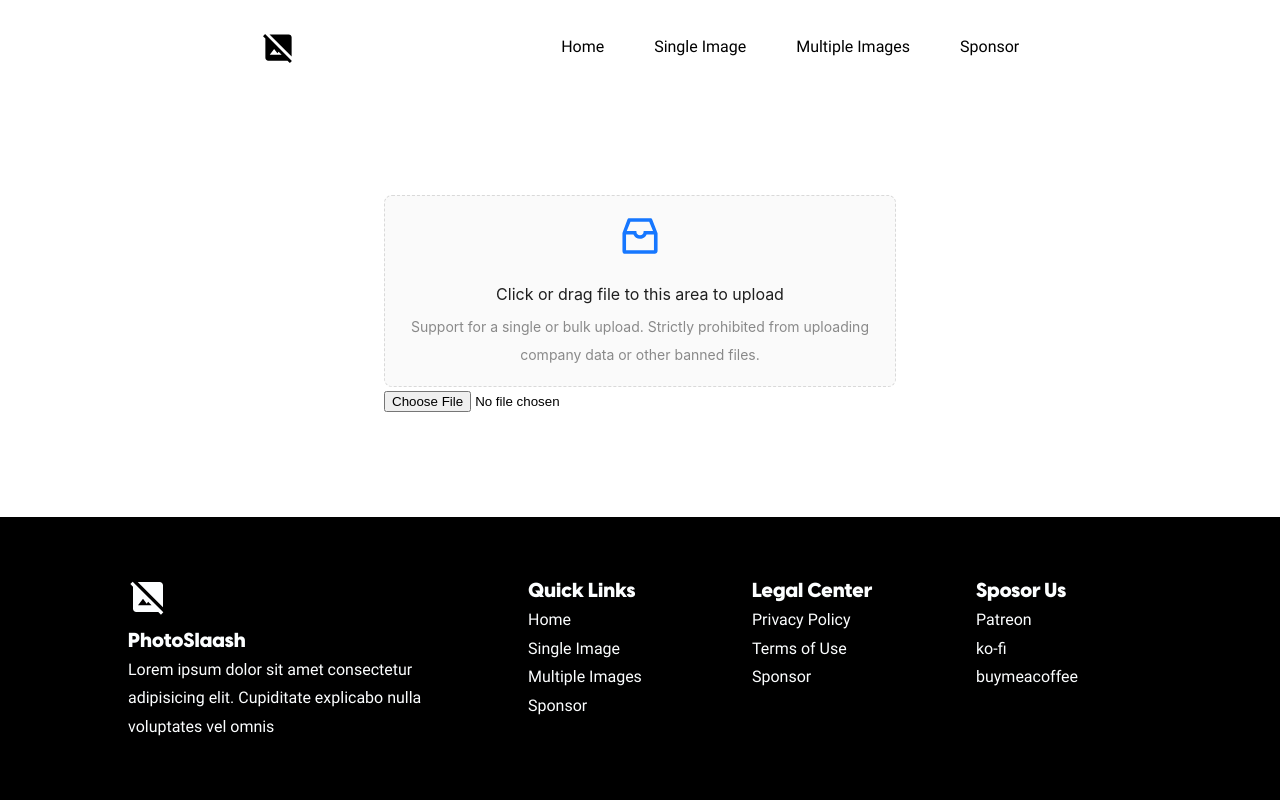
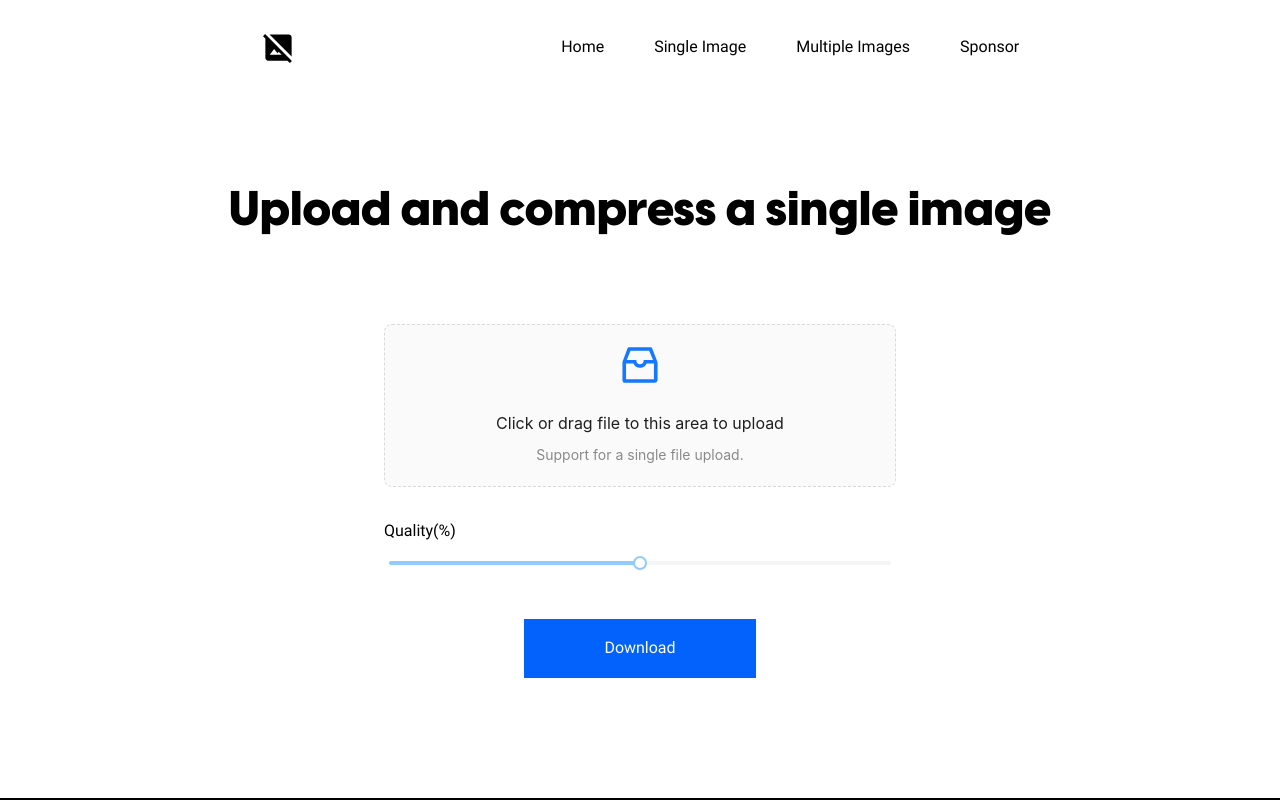
Before and after one commit to abrusu-collins/photoslaash, a Next.js app: page /single in a window 1280 px wide. Shown: the top 800 px of the page. Built offline with nearby package versions, Linux system fonts and the light colour scheme.

Commit message:
beautifully beautiful

```diff
--- a/src/pages/single.js
+++ b/src/pages/single.js
@@ -1,27 +1,37 @@
-import React from "react";
+import React, { useState } from "react";
 import Compressor from "compressorjs";
+import { Slider, Switch } from "antd";
 import { InboxOutlined } from "@ant-design/icons";
 import { message, Upload } from "antd";
 const { Dragger } = Upload;
+
+function Single() {
+  const [currentFile, setCurrentFile] = useState("");
+  const [quality, setQuality] = useState(0.5);
+  const [disabled, setDisabled] = useState(false);
+
   const props = {
     name: "file",
-  multiple: true,
-  // action: "https://photoslaash.vercel.app/",
+    multiple: false,
+    action: "http://localhost:3000/",
+    beforeUpload: () => false,
     onChange(info) {
-    const { status } = info.file;
-    if (status !== "uploading") {
-      console.log(info.file, info.fileList);
-    }
-    if (status === "done") {
       message.success(`${info.file.name} file uploaded successfully.`);
-      const currentFile = info.file;
+      setCurrentFile(info.file);
       console.log(currentFile);
+    },
+    onDrop(e) {
+      console.log("Dropped files", e.dataTransfer.files);
+    },
+  };
+  const onChange = (e) => {
+    setQuality(e / 100);
+  };
+  const download = (e) => {
+    e.preventDefault();
+    new Compressor(currentFile, {
+      quality: quality,
 
-      new Compressor(currentFile, {
-        quality: 0.6,
-
-        // The compression process is asynchronous,
-        // which means you have to access the `result` in the `success` hook function.
       success(result) {
         if (window.navigator && window.navigator.msSaveOrOpenBlob) {
           return window.navigator.msSaveOrOpenBlob(result);
@@ -29,31 +39,22 @@ const props = {
           const data = window.URL.createObjectURL(result);
           const link = document.createElement("a");
           link.href = data;
-            link.download = `${info.file.name}`;
+          link.download = `${currentFile.name}`;
           document.body.appendChild(link);
           link.click();
         }
 
-          console.log("Upload success");
-          //   });
+        alert(`${result.size / 1000 / 1000} MB`);
       },
       error(err) {
         console.log(err.message);
       },
     });
-
-      // });
-    } else if (status === "error") {
-      message.error(`${info.file.name} file upload failed.`);
-    }
-  },
-  onDrop(e) {
-    console.log("Dropped files", e.dataTransfer.files);
-  },
   };
-function single() {
   return (
     <div className="single">
+      <p className="title">Upload and compress a single image</p>
+      <div className="dragger">
         <Dragger {...props}>
           <p className="ant-upload-drag-icon">
             <InboxOutlined />
@@ -61,55 +62,18 @@ function single() {
           <p className="ant-upload-text">
             Click or drag file to this area to upload
           </p>
-        <p className="ant-upload-hint">
-          Support for a single or bulk upload. Strictly prohibited from
-          uploading company data or other banned files.
-        </p>
+          <p className="ant-upload-hint">Support for a single file upload.</p>
         </Dragger>
-      <input
-        type="file"
-        id="file"
-        accept="image/*"
-        onChange={(e) => {
-          const currentFile = e.target.files[0];
-          new Compressor(currentFile, {
-            quality: 0.6,
-
-            // The compression process is asynchronous,
-            // which means you have to access the `result` in the `success` hook function.
-            success(result) {
-              if (window.navigator && window.navigator.msSaveOrOpenBlob) {
-                return window.navigator.msSaveOrOpenBlob(result);
-              } else {
-                const data = window.URL.createObjectURL(result);
-                const link = document.createElement("a");
-                link.href = data;
-                link.download = `${"image"}`;
-                document.body.appendChild(link);
-                link.click();
-              }
-
-              console.log("Upload success");
-              //   });
-            },
-            error(err) {
-              console.log(err.message);
-            },
-          });
-        }}
-      ></input>
+      </div>
+      <div className="slider">
+        <p> Quality(%)</p>
+        <Slider defaultValue={50} disabled={disabled} onChange={onChange} />
+      </div>
+      <a href="" onClick={download}>
+        Download
+      </a>
     </div>
   );
 }
 
-export default single;
-
-// import * as React from "react";
-// import { value, FileUploader } from "baseui/file-uploader";
-
-// export default () => {
-//   const [errorMessage, setErrorMessage] = React.useState(
-//     ""
-//   );
-//   return <FileUploader errorMessage={errorMessage} />;
-// }
+export default Single;
--- a/src/sass/single_page/_single.scss
+++ b/src/sass/single_page/_single.scss
@@ -1,4 +1,24 @@
-.single{
+.single {
+  text-align: center;
+  margin-bottom: 100px;
+  & .title {
+    font-family: visby;
+    font-size: 48px;
+    margin: 100px 0 100px 0;
+    text-align: center;
+  }
+  & .dragger {
     width: 40%;
-    margin: 100px auto;
+    margin: auto;
+  }
+  & .slider {
+    width: 40%;
+    margin: 30px auto;
+    & p {
+      text-align: left;
+    }
+  }
+  & a {
+    @include primary_button;
+  }
 }
--- a/src/styles/index.css
+++ b/src/styles/index.css
@@ -295,8 +295,36 @@ footer > p {
 }
 
 .single {
+  text-align: center;
+  margin-bottom: 100px;
+}
+.single .title {
+  font-family: visby;
+  font-size: 48px;
+  margin: 100px 0 100px 0;
+  text-align: center;
+}
+.single .dragger {
   width: 40%;
-  margin: 100px auto;
+  margin: auto;
+}
+.single .slider {
+  width: 40%;
+  margin: 30px auto;
+}
+.single .slider p {
+  text-align: left;
+}
+.single a {
+  text-decoration: none;
+  color: #fcfeff;
+  background-color: #0362fc;
+  padding: 15px 80px;
+  display: inline-block;
+  margin: 20px 0;
+}
+.single a:hover {
+  background-color: #035ae8;
 }
 
 @media screen and (max-width: 966px) {
```
Lines whose indentation alone changed are shown as unchanged.
